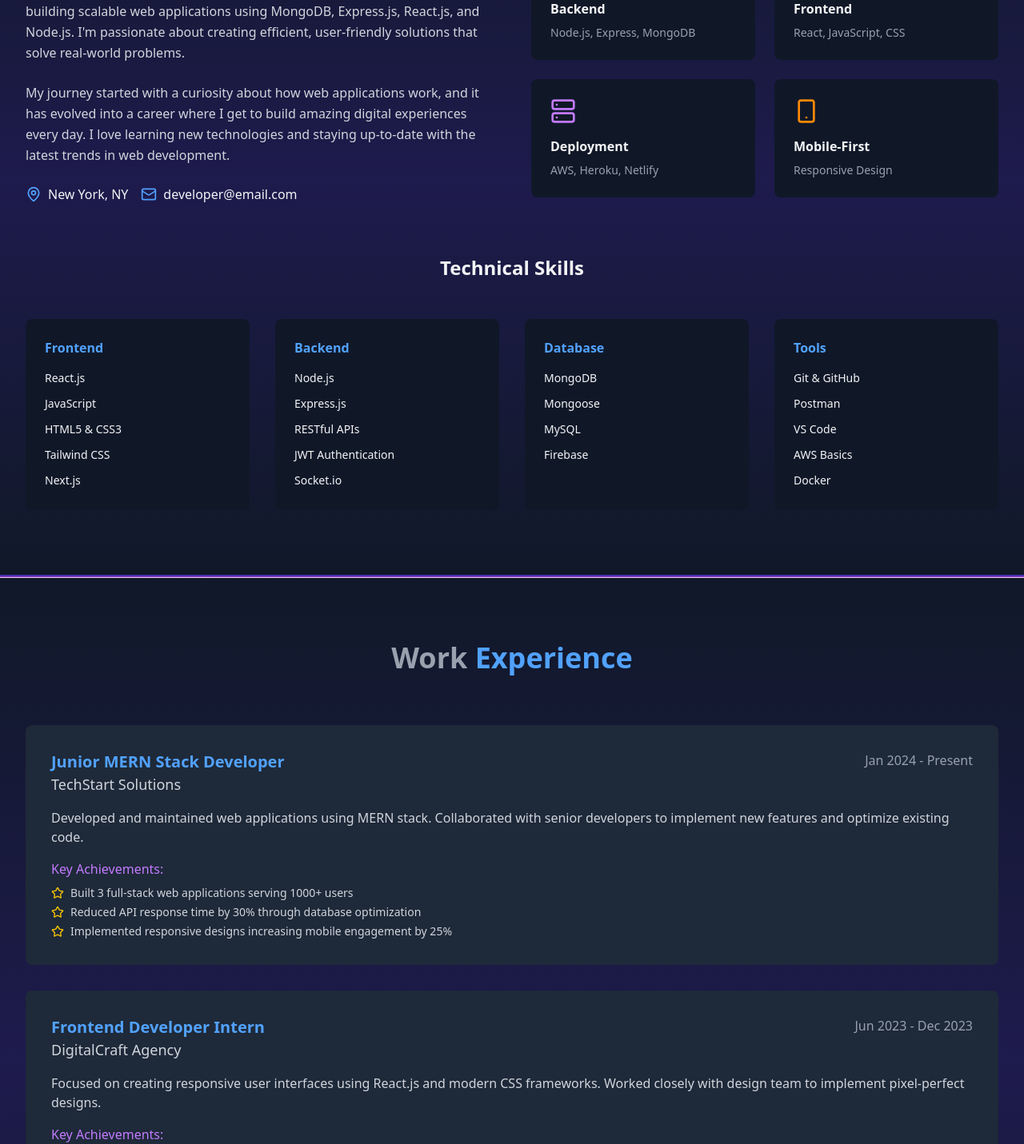
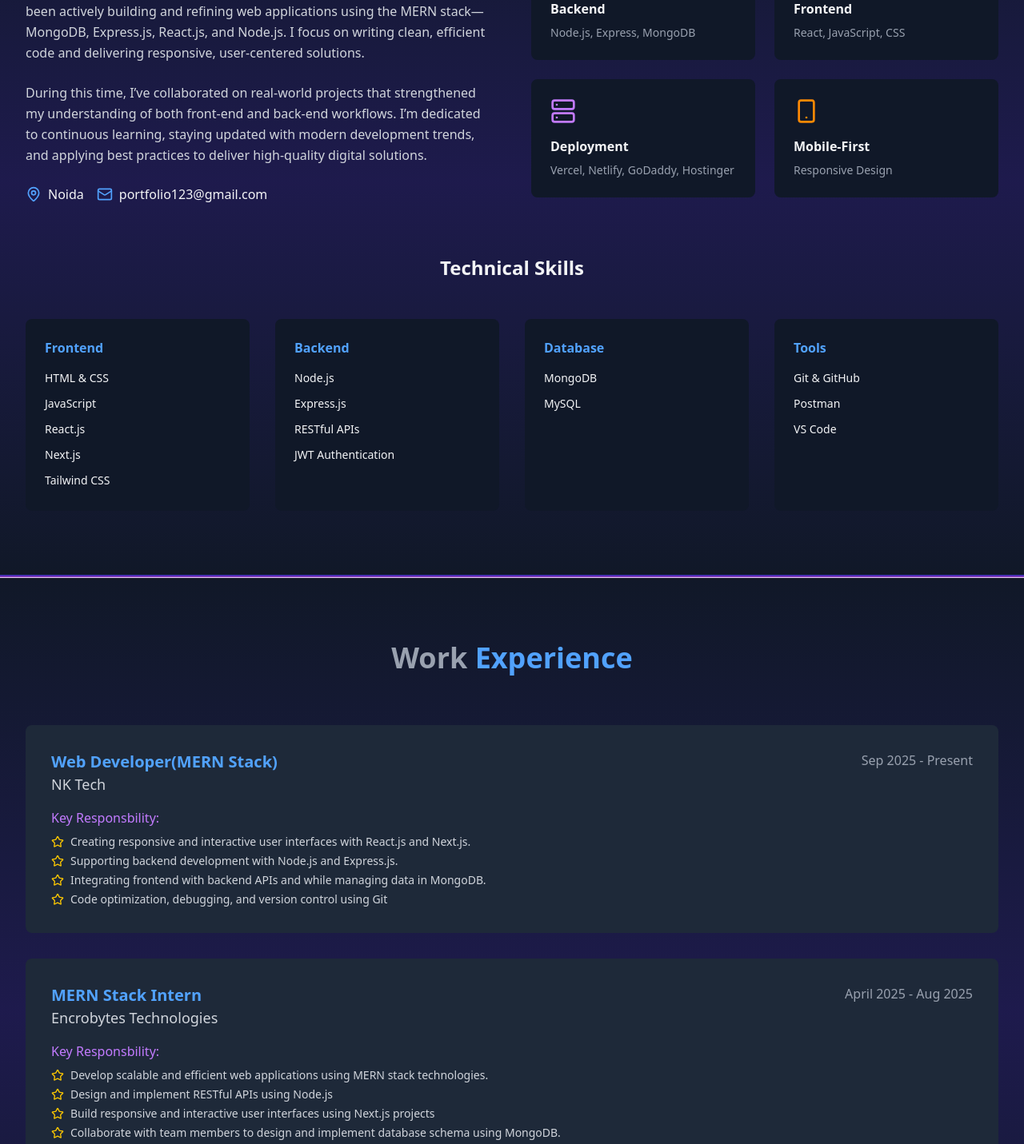
Before and after one commit to Prema63/Portfolio, a React (Vite) app: page / in a window 1280 px wide. Shown: the part 1069-2500 px from the top of the page at 80% size. Built offline with nearby package versions, Linux system fonts and the light colour scheme.

Commit message:
make changes

```diff
--- a/src/portfoliopage/Mainpage.jsx
+++ b/src/portfoliopage/Mainpage.jsx
@@ -53,94 +53,86 @@ const Portfolio = () => {
 
   const skills = {
     frontend: [
+      { name: "HTML & CSS" },
+      { name: "JavaScript " },
       { name: "React.js" },
-      { name: "JavaScript " },
-      { name: "HTML5 & CSS3" },
+      { name: "Next.js" },
       { name: "Tailwind CSS" },
-      { name: "Next.js" },
     ],
     backend: [
       { name: "Node.js" },
       { name: "Express.js" },
       { name: "RESTful APIs" },
       { name: "JWT Authentication" },
-      { name: "Socket.io" },
     ],
     database: [
       { name: "MongoDB" },
-      { name: "Mongoose" },
       { name: "MySQL" },
-      { name: "Firebase" },
     ],
     tools: [
       { name: "Git & GitHub" },
       { name: "Postman" },
       { name: "VS Code" },
-      { name: "AWS Basics" },
-      { name: "Docker" },
     ],
   };
 
   const experiences = [
     {
-      company: "TechStart Solutions",
-      position: "Junior MERN Stack Developer",
-      duration: "Jan 2024 - Present",
-      description:
-        "Developed and maintained web applications using MERN stack. Collaborated with senior developers to implement new features and optimize existing code.",
+      company: "NK Tech",
+      position: "Web Developer(MERN Stack)",
+      duration: "Sep 2025 - Present",
       achievements: [
-        "Built 3 full-stack web applications serving 1000+ users",
-        "Reduced API response time by 30% through database optimization",
-        "Implemented responsive designs increasing mobile engagement by 25%",
+        "Creating responsive and interactive user interfaces with React.js and Next.js.",
+        "Supporting backend development with Node.js and Express.js.",
+        "Integrating frontend with backend APIs and while managing data in MongoDB.",
+        "Code optimization, debugging, and version control using Git"
       ],
     },
     {
-      company: "DigitalCraft Agency",
-      position: "Frontend Developer Intern",
-      duration: "Jun 2023 - Dec 2023",
-      description:
-        "Focused on creating responsive user interfaces using React.js and modern CSS frameworks. Worked closely with design team to implement pixel-perfect designs.",
+      company: "Encrobytes Technologies",
+      position: "MERN Stack Intern",
+      duration: "April 2025 - Aug 2025",
       achievements: [
-        "Converted 15+ Figma designs to responsive React components",
-        "Improved website performance by 40% through code optimization",
-        "Collaborated with 5-member development team on agile projects",
+        "Develop scalable and efficient web applications using MERN stack technologies.",
+        "Design and implement RESTful APIs using Node.js",
+        " Build responsive and interactive user interfaces using Next.js projects",
+        "Collaborate with team members to design and implement database schema using MongoDB.",
+        "Participate in code reviews, testing, and debugging."
       ],
     },
     {
-      company: "CodeLab Innovations",
-      position: "Web Development Trainee",
-      duration: "Mar 2023 - May 2023",
-      description:
-        "Intensive training program covering full-stack development fundamentals. Built several projects to demonstrate proficiency in MERN stack technologies.",
+      company: "Qspider Software Testing and Development Training Institue",
+      position: "Python FullStack Trainee",
+      duration: "April 2024 - March 2025",
       achievements: [
-        "Completed 8-week intensive bootcamp with 95% score",
-        "Developed 5 project applications showcasing different tech stacks",
-        "Mentored 3 junior trainees in JavaScript fundamentals",
+        "Intensive training program covering full-stack development fundamentals.",
+        " Built several projects to demonstrate proficiency in Web technologies.",
       ],
     },
   ];
 
   const projects = [
     {
-      title: "E-Commerce Platform",
+      title: "Job Portal",
       description:
-        "Full-stack e-commerce application with user authentication, product management, shopping cart, and payment integration.",
-      tech: ["React.js", "Node.js", "MongoDB", "Stripe API", "JWT"],
+        "Full-stack Job portal application with user authentication, Job management, shopping cart, and payment integration.",
+      tech: ["React.js", "Node.js", "MongoDB", "JWT"],
       features: [
         "User Authentication",
         "Payment Gateway",
         "Admin Dashboard",
         "Order Tracking",
       ],
-      github: "#",
+      github: "https://github.com/Prema63/JobportalFrontend",
       live: "#",
       image: "bg-gradient-to-br from-blue-400 to-purple-600",
     },
+
     {
-      title: "Social Media Dashboard",
+      title: "Hotel Management",
       description:
         "Real-time social media analytics dashboard with data visualization and user engagement metrics.",
-      tech: ["React.js", "Express.js", "MongoDB", "Socket.io", "Chart.js"],
+      tech: ["React.js", "Express.js", "MongoDB"],
       features: [
         "Real-time Updates",
         "Data Visualization",
@@ -151,11 +143,28 @@ const Portfolio = () => {
       live: "#",
       image: "bg-gradient-to-br from-green-400 to-blue-600",
     },
+
     {
-      title: "Task Management App",
+      title: "Youtube Clone",
       description:
         "Collaborative task management application with team features, deadlines, and progress tracking.",
-      tech: ["React.js", "Node.js", "MongoDB", "Redux", "JWT"],
+      tech: ["Express.js"],
+      features: [
+        "Team Collaboration",
+        "Deadline Tracking",
+        "Progress Reports",
+        "File Uploads",
+      ],
+      github: "https://github.com/Prema63/backend_project",
+      live: "#",
+      image: "bg-gradient-to-br from-purple-400 to-pink-600",
+    },
+
+    {
+      title: "E-commerce",
+      description:
+        "Collaborative task management application with team features, deadlines, and progress tracking.",
+      tech: ["HTML", "CSS", "JavaScript"],
       features: [
         "Team Collaboration",
         "Deadline Tracking",
@@ -166,6 +175,23 @@ const Portfolio = () => {
       live: "#",
       image: "bg-gradient-to-br from-purple-400 to-pink-600",
     },
+
+    {
+      title: "Bike Rental Management System",
+      description:
+        "Collaborative task management application with team features, deadlines, and progress tracking.",
+      tech: ["Python"],
+      features: [
+        "Team Collaboration",
+        "Deadline Tracking",
+        "Progress Reports",
+        "File Uploads",
+      ],
+      github: "#",
+      live: "#",
+      image: "bg-gradient-to-br from-purple-400 to-pink-600",
+    },
+
   ];
 
   return (
@@ -249,18 +275,17 @@ const Portfolio = () => {
                 : "opacity-0 translate-y-10"
             }`}
           >
-            <div className="mb-8 ">Hii, I'm Prema </div>
+            <div className="mb-2 ">Hii, I'm Prema Sharma </div>
 
-            <h1 className="text-3xl sm:text-5xl lg:text-3xl font-bold mb-6">
+            <h1 className="sm:text-5xl lg:text-3xl font-bold mb-6">
               <span className="bg-gradient-to-r from-blue-400 to-purple-600 bg-clip-text text-transparent">
                 MERN Stack Developer
               </span>
             </h1>
-            <p className="text-sm text-left pb-2 sm:text-2xl text-gray-300 mb-8 max-w-2xl mx-auto">
+            <p className="text-lg text-left pb-5  text-gray-300 mb-8 max-w-2xl mx-auto">
               MERN Stack Developer with 7 months of experience building
               responsive, data-driven applications that combine elegant design
               with powerful backend functionality.<br></br>
-
               <span>
                 I’m continuously learning and refining my skills to build
                 scalable and impactful digital solutions.
@@ -273,6 +298,7 @@ const Portfolio = () => {
               >
                 View My Work
               </button>
+
               <button
                 onClick={() => scrollToSection("contact")}
                 className="px-8 py-3 border border-gray-600 rounded-lg hover:border-blue-400 hover:text-blue-400 transition-all"
@@ -313,27 +339,40 @@ const Portfolio = () => {
                   Hi, I'm a passionate MERN Stack Developer
                 </h3>
                 <p className="text-gray-300 mb-6 leading-relaxed">
-                  With 1 year of hands-on experience in full-stack development,
-                  I specialize in building scalable web applications using
-                  MongoDB, Express.js, React.js, and Node.js. I'm passionate
-                  about creating efficient, user-friendly solutions that solve
-                  real-world problems.
+                  {/* In the past 7 months, I’ve been immersed in full-stack web
+                  development, building projects with MongoDB, Express.js,
+                  React.js, and Node.js. I love turning ideas into real,
+                  functional applications that are fast, intuitive, and
+                  enjoyable to use.  */}
+                  With 7 months of hands-on experience in full-stack web
+                  development, I’ve been actively building and refining web
+                  applications using the MERN stack—MongoDB, Express.js,
+                  React.js, and Node.js. I focus on writing clean, efficient
+                  code and delivering responsive, user-centered solutions.
                 </p>
                 <p className="text-gray-300 mb-6 leading-relaxed">
-                  My journey started with a curiosity about how web applications
-                  work, and it has evolved into a career where I get to build
-                  amazing digital experiences every day. I love learning new
-                  technologies and staying up-to-date with the latest trends in
-                  web development.
+                  During this time, I’ve collaborated on real-world projects
+                  that strengthened my understanding of both front-end and
+                  back-end workflows. I’m dedicated to continuous learning,
+                  staying updated with modern development trends, and applying
+                  best practices to deliver high-quality digital solutions.
+
+                  {/* My development journey began with a passion for understanding
+                  how modern web applications come to life. Over the past
+                  months, I’ve transformed that curiosity into practical
+                  experience—designing, coding, and deploying projects that
+                  bring real ideas into the digital world. I’m always eager to
+                  learn new technologies and keep improving my skills to build
+                  even better web experiences. */}
                 </p>
                 <div className="flex flex-wrap gap-4">
                   <div className="flex items-center gap-2">
                     <MapPin size={20} className="text-blue-400" />
-                    <span>New York, NY</span>
+                    <span>Noida</span>
                   </div>
                   <div className="flex items-center gap-2">
                     <Mail size={20} className="text-blue-400" />
-                    <span>developer@email.com</span>
+                    <span>portfolio123@gmail.com</span>
                   </div>
                 </div>
               </div>
@@ -356,7 +395,7 @@ const Portfolio = () => {
                 <div className="bg-gray-900 p-6 rounded-lg">
                   <Server className="text-purple-400 mb-4" size={32} />
                   <h4 className="font-semibold mb-2">Deployment</h4>
-                  <p className="text-sm text-gray-400">AWS, Heroku, Netlify</p>
+                  <p className="text-sm text-gray-400">Vercel, Netlify, GoDaddy, Hostinger</p>
                 </div>
                 <div className="bg-gray-900 p-6 rounded-lg">
                   <Smartphone className="text-orange-400 mb-4" size={32} />
@@ -372,24 +411,18 @@ const Portfolio = () => {
                 Technical Skills
               </h3>
               <div className="grid md:grid-cols-2 lg:grid-cols-4 gap-8">
-                {Object.entries(skills).map(([category, skillList]) => (
+                {Object?.entries(skills)?.map(([category, skillList]) => (
                   <div key={category} className="bg-gray-900 p-6 rounded-lg">
                     <h4 className="font-semibold mb-4 capitalize text-blue-400">
                       {category}
                     </h4>
                     <div className="space-y-3">
-                      {skillList.map((skill, index) => (
+                      {skillList?.map((skill, index) => (
                         <div key={index}>
                           <div className="flex justify-between mb-1">
                             <span className="text-sm">{skill.name}</span>
-                            {/* <span className="text-sm text-gray-400">{skill.level}%</span> */}
                           </div>
-                          {/* <div className="w-full bg-gray-700 rounded-full h-2">
-                            <div
-                              className="bg-gradient-to-r from-blue-400 to-purple-600 h-2 rounded-full transition-all duration-1000"
-                              style={{ width: isVisible.about ? `${skill.level}%` : '0%' }}
-                            ></div>
-                          </div> */}
+
                         </div>
                       ))}
                     </div>
@@ -422,7 +455,7 @@ const Portfolio = () => {
             </h2>
 
             <div className="space-y-8">
-              {experiences.map((exp, index) => (
+              {experiences?.map((exp, index) => (
                 <div
                   key={index}
                   className="bg-gray-800 rounded-lg p-8 hover:bg-gray-750 transition-colors"
@@ -440,13 +473,12 @@ const Portfolio = () => {
                       {exp.duration}
                     </span>
                   </div>
-                  <p className="text-gray-300 mb-4">{exp.description}</p>
                   <div>
                     <h5 className="font-medium mb-2 text-purple-400">
-                      Key Achievements:
+                      Key Responsbility:
                     </h5>
                     <ul className="space-y-1">
-                      {exp.achievements.map((achievement, achIndex) => (
+                      {exp?.achievements?.map((achievement, achIndex) => (
                         <li key={achIndex} className="flex items-start gap-2">
                           <Star
                             size={16}
@@ -564,8 +596,9 @@ const Portfolio = () => {
 
       {/* seprator */}
       <div className="h-1 bg-gradient-to-b from-blue-800 via-purple-800 to-transparent"></div>
+
+
       {/* Contact Section */}
-
       <section
         id="contact"
         className="py-20 px-4 sm:px-6 lg:px-8 bg-gradient-to-b from-gray-900 via-indigo-950 to-gray-900 text-gray-100"
@@ -598,7 +631,7 @@ const Portfolio = () => {
                   <div className="space-y-4">
                     <div className="flex items-center gap-4">
                       <Mail className="text-blue-400" size={24} />
-                      <span>9263premasharma@gmail.com</span>
+                      <span>portfolio123@gmail.com</span>
                     </div>
                     <div className="flex items-center gap-4">
                       <Phone className="text-blue-400" size={24} />
@@ -612,19 +645,19 @@ const Portfolio = () => {
 
                   <div className="flex gap-4 mt-8">
                     <a
-                      href="#"
+                      href="https://github.com/Prema63"
                       className="w-12 h-12 bg-gray-700 rounded-lg flex items-center justify-center hover:bg-blue-600 transition-colors"
                     >
                       <Github size={24} />
                     </a>
                     <a
-                      href="#"
+                      href="https://www.linkedin.com/in/prema-sharma-16a0a1296/"
                       className="w-12 h-12 bg-gray-700 rounded-lg flex items-center justify-center hover:bg-blue-600 transition-colors"
                     >
                       <Linkedin size={24} />
                     </a>
                     <a
-                      href="#"
+                      href=""
                       className="w-12 h-12 bg-gray-700 rounded-lg flex items-center justify-center hover:bg-blue-600 transition-colors"
                     >
                       <Mail size={24} />
```
